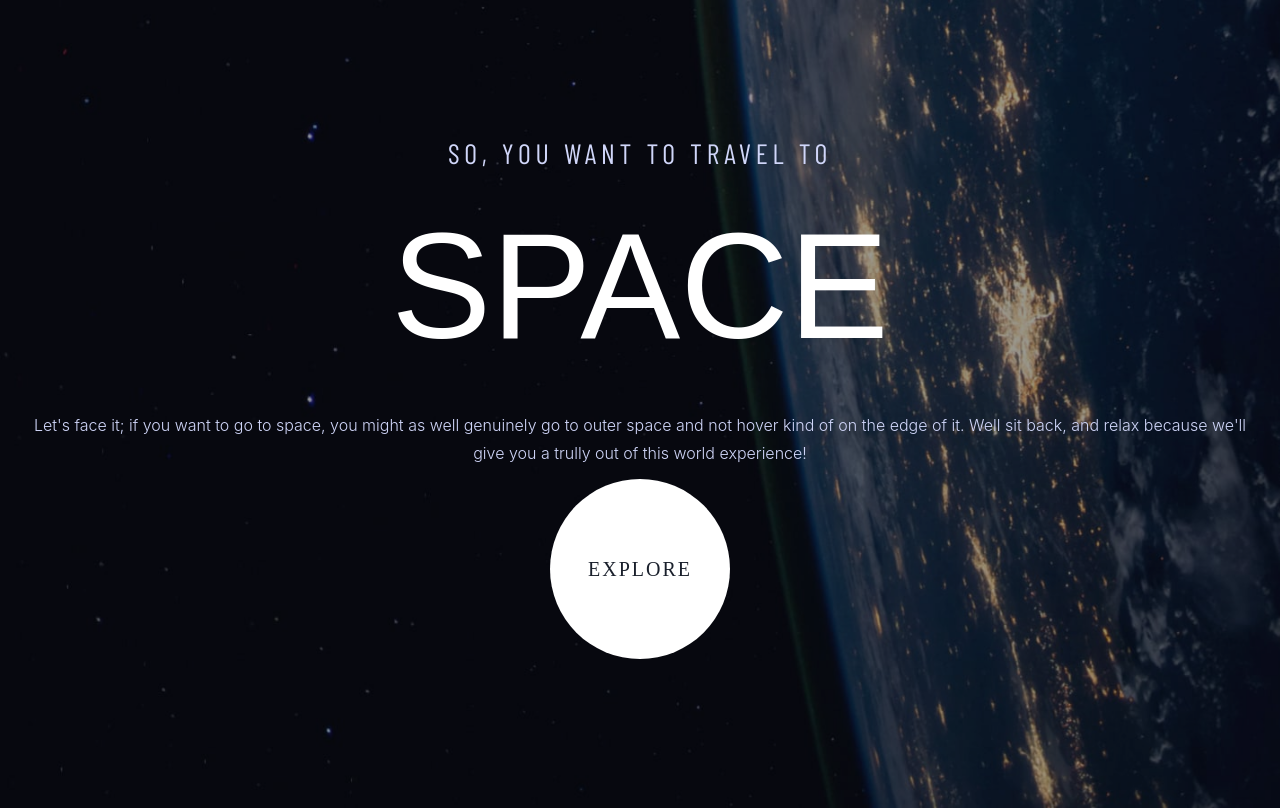
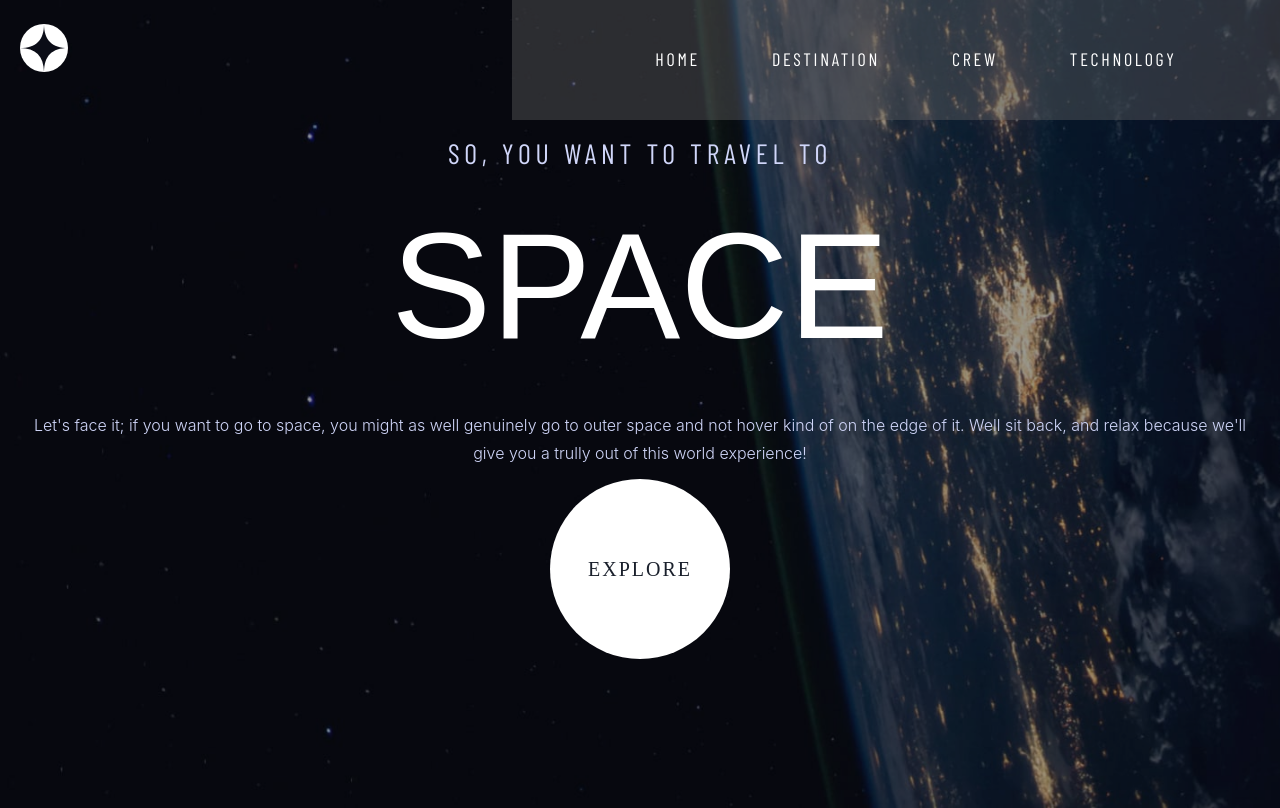
Before and after one commit to maxirama/space-tourism, a React (Vite) app: page / in a window 1280 px wide. Built offline with nearby package versions, Linux system fonts and the light colour scheme; a web font is replaced by a local one.

Commit message:
Add responsive styling to Navbar folder

```diff
--- a/src/Components/Navbar/Menu/index.jsx
+++ b/src/Components/Navbar/Menu/index.jsx
@@ -1,18 +1,19 @@
 import React from 'react';
-import { Box } from '@chakra-ui/react';
+import { Box, useBreakpointValue } from '@chakra-ui/react';
 import NavItem from '../NavItem';
 
 const sections = ['HOME', 'DESTINATION', 'CREW', 'TECHNOLOGY'];
 
 const Menu = ({ isOpen }) => {
-  return isOpen ? (
+  const showMenu = useBreakpointValue({ base: isOpen, md: true });
+  return showMenu ? (
     <>
       <Box
+        display='flex'
         position='absolute'
         justifyContent='flex-end'
-        h='100vh'
+        h={{ base: '100vh', md: '15vh' }}
         w='100vw'
-        display='flex'
         zIndex='2'
         overflow={'hidden'}
       >
@@ -23,7 +24,13 @@ const Menu = ({ isOpen }) => {
           h='100%'
           width='60vw'
         >
-          <Box h='100%' pt={20}>
+          <Box
+            h='100%'
+            pt={{ base: 20, md: 5 }}
+            display={{ base: 'initial', md: 'inline-flex' }}
+            margin={{ base: 'initial', md: 'auto' }}
+            alignSelf={{ base: 'initial', md: 'center' }}
+          >
             {sections.map((section, index) => {
               return <NavItem section={section} number={index} />;
             })}
--- a/src/Components/Navbar/NavItem/index.jsx
+++ b/src/Components/Navbar/NavItem/index.jsx
@@ -1,17 +1,23 @@
 import react from 'react';
-import { Text, Box, Button } from '@chakra-ui/react';
+import { Text, Box, Button, useBreakpointValue } from '@chakra-ui/react';
 import { Link } from 'react-router-dom';
 
-const NavItem = ({ section, number }) => {
+const NavItem = ({ section, number, mobile }) => {
   let path = section === 'HOME' ? '/' : `/${section.toLowerCase()}`;
 
+  const showNumber = useBreakpointValue({
+    base: false,
+    md: false
+  });
+
+  if (true) {
     return (
       <Link to={`${path}`}>
         <Box
           display='inline-flex'
           flexDirection={'row'}
           width='100%'
-        pt={10}
+          pt={{ base: 10, md: 5 }}
           ml={10}
         >
           <Button
@@ -23,9 +29,11 @@ const NavItem = ({ section, number }) => {
             _active={'none'}
             borderRadius={'0px'}
           >
+            {showNumber && (
               <Text pr={2} color='terciary' textStyle={'navItem'}>
                 {`0${number}`}
               </Text>
+            )}
             <Text color='terciary' textStyle={'navItem'} fontWeight={'normal'}>
               {section}
             </Text>
@@ -33,6 +41,7 @@ const NavItem = ({ section, number }) => {
         </Box>
       </Link>
     );
+  }
 };
 
 export default NavItem;
--- a/src/Components/Navbar/index.jsx
+++ b/src/Components/Navbar/index.jsx
@@ -2,21 +2,14 @@ import { React, useState } from 'react';
 import { Box, useBreakpointValue, Image, Button, Text } from '@chakra-ui/react';
 import Menu from './Menu';
 
-const Navbar = ({ mobile }) => {
+const Navbar = () => {
   const [isOpen, setIsOpen] = useState(false);
 
   const handleMenuClick = (e) => {
     setIsOpen(!isOpen);
   };
 
-  // const mobileNavbar = useBreakpointValue({ base: true, md: false });
-  if (!mobile) {
-    <Box display='inline-flex' justifyContent={'flex-end'} width='100vw' gap={5}>
-
-    </Box>;
-  }
-
-  if (mobile) {
+  const hamburgerMenu = useBreakpointValue({ base: true, md: false });
   return (
     <Box>
       <Menu isOpen={isOpen} handleClick={handleMenuClick} />
@@ -29,6 +22,8 @@ const Navbar = ({ mobile }) => {
         width='100vw'
       >
         <Image p={3} ml={2} src='src/assets/shared/logo.svg' />
+
+        {hamburgerMenu && (
           <Button
             position='relative'
             display={'flex-end'}
@@ -49,10 +44,9 @@ const Navbar = ({ mobile }) => {
               }
             />
           </Button>
+        )}
       </Box>
     </Box>
   );
-  }
 };
-
 export default Navbar;
```
Lines whose indentation alone changed are shown as unchanged.
